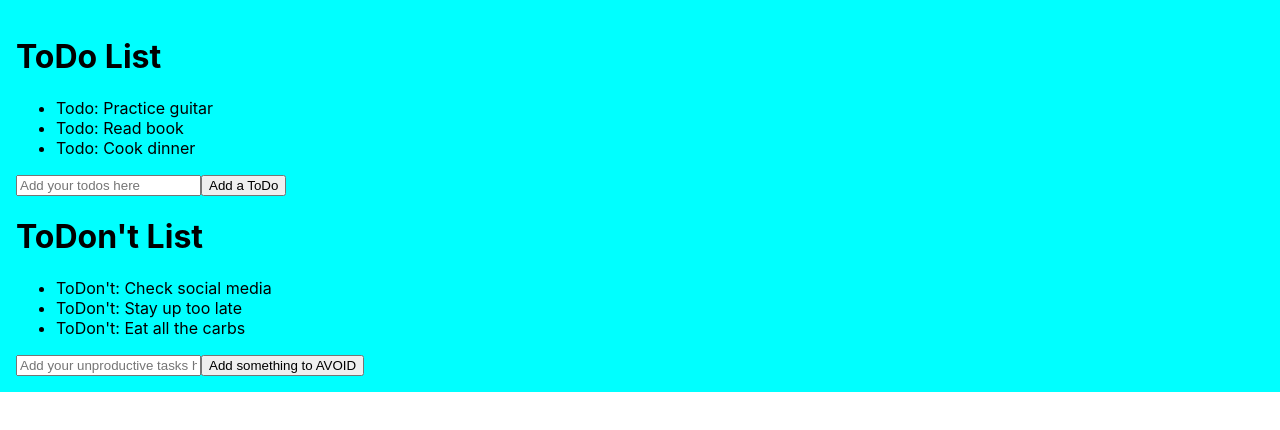
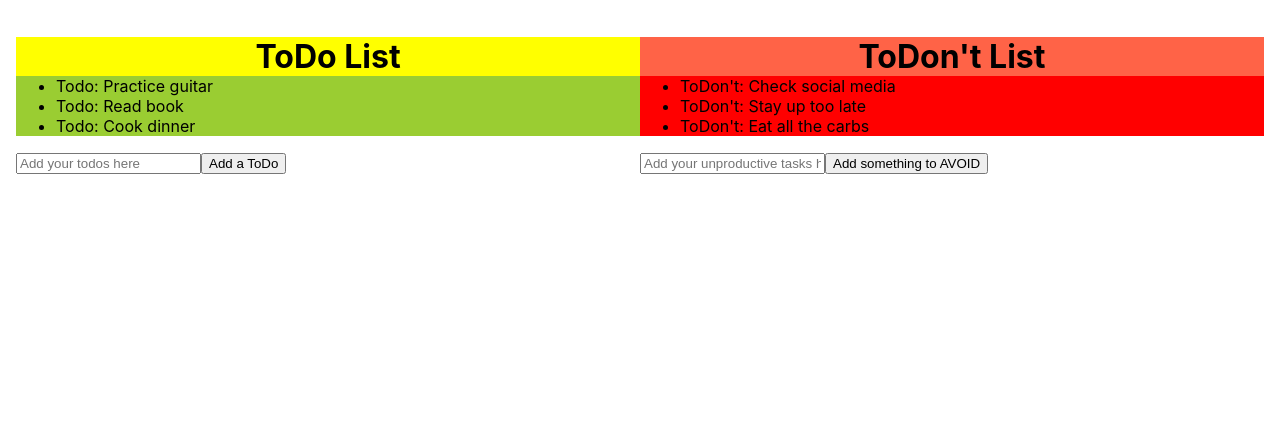
Before and after one commit to csdorman/ToDoList, a React (Create React App) app: page / in a window 1280 px wide. Shown: the top 430 px of the page. Built offline with nearby package versions, Linux system fonts and the light colour scheme.

Commit message:
Creating todo input functionality, iterating on layout/design

```diff
--- a/src/App.css
+++ b/src/App.css
@@ -1,9 +1,40 @@
 .App {
   text-align: left;
   padding: 2vh;
-  background-color: aqua;
   border:2px brown;
+  display: flex;
 }
+
+.Todo-module {
+  flex: 1;
+}
+
+.Todo-heading {
+  background: yellow;
+  margin-bottom: 0px;
+  text-align: center;
+}
+
+.TodoList {
+  background-color: yellowgreen;
+  margin-top: 0px;
+}
+
+.Todont-module {
+  flex: 1;
+}
+
+.Todont-heading {
+  background-color: tomato;
+  margin-bottom: 0px;
+  text-align: center;
+}
+
+.TodontList {
+  background-color: red;
+  margin-top: 0px;
+}
+
 
 .App-logo {
   height: 40vmin;
--- a/src/App.js
+++ b/src/App.js
@@ -14,20 +14,38 @@ function App() {
   ]
   return (
     <div className="App">
-      <h1>ToDo List</h1>
-        <ToDoList todos={todos}/>
-        <AddToDo />
-      <h1>ToDon't List</h1>
-        <ToDontList todonts={todonts} />
-        <AddToDont />
+      <div className="Todo-module">
+        <h1 className="Todo-heading">ToDo List</h1>
+          <ToDoList  todos={todos}/>
+          <AddToDo />
+      </div>
+      <div className="Todont-module">
+        <h1 className="Todont-heading">ToDon't List</h1>
+          <ToDontList  todonts={todonts} />
+          <AddToDont />
+      </div>
     </div>
   );
 }
 
 function AddToDo() {
+  function handleAddTodo(event) {
+    //by default, the React refreshes page w/onSubmit - this prevents that
+    event.preventDefault()
+    //see all the elements submitted by onSubmit - console.log(event.target.elements)
+    //get the text entered into <input> - console.log(event.target.elements.newTodo.value)
+    const todoText = event.target.elements.newTodo.value
+    const todo = {
+      id: 4,
+      text: todoText,
+      done: false
+    }
+    console.log(todo)
+
+  }
   return(
-    <form>
-      <input placeholder="Add your todos here"></input>
+    <form onSubmit={handleAddTodo}>
+      <input name="newTodo" placeholder="Add your todos here"></input>
       <button type="submit">Add a ToDo</button>
     </form>
   )
@@ -35,7 +53,7 @@ function AddToDo() {
 
 function ToDoList(props) {
   return (
-    <ul>
+    <ul className="TodoList">
       {props.todos.map(todo => (
         <li key={todo.id}>Todo: {todo.text}</li>
       ))}
@@ -44,8 +62,9 @@ function ToDoList(props) {
 }
 
 function AddToDont() {
+
   return(
-    <form>
+    <form >
       <input placeholder="Add your unproductive tasks here"></input>
       <button type="submit">Add something to AVOID</button>
     </form>
@@ -55,7 +74,7 @@ function AddToDont() {
 //! With destructuring to reduce typing "props" for properties
 function ToDontList( {todonts} ) {
   return (
-    <ul>
+    <ul className="TodontList">
       {todonts.map(todont => (
         <li key={todont.id}>ToDon't: {todont.text}</li>
       ))}
```
